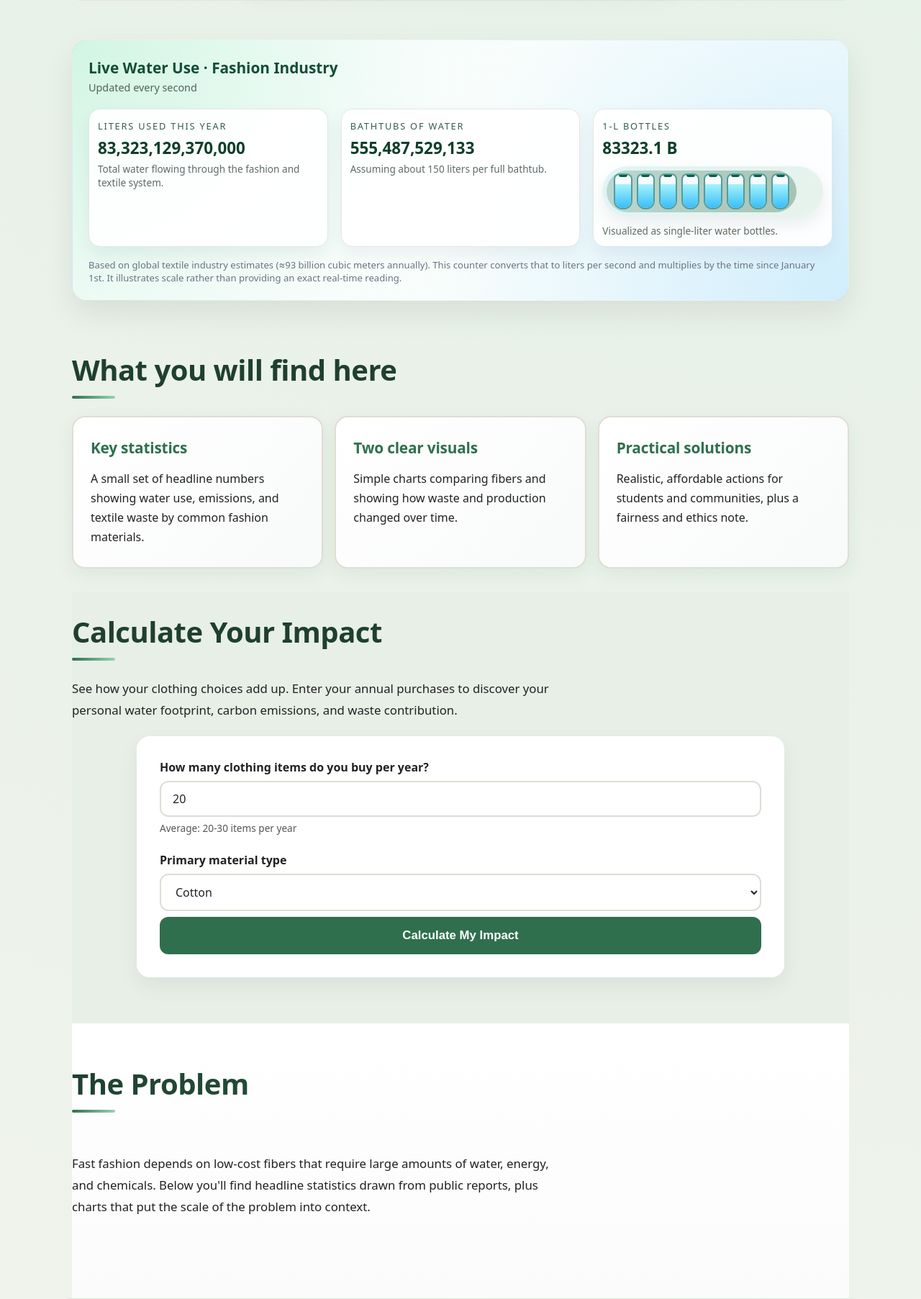
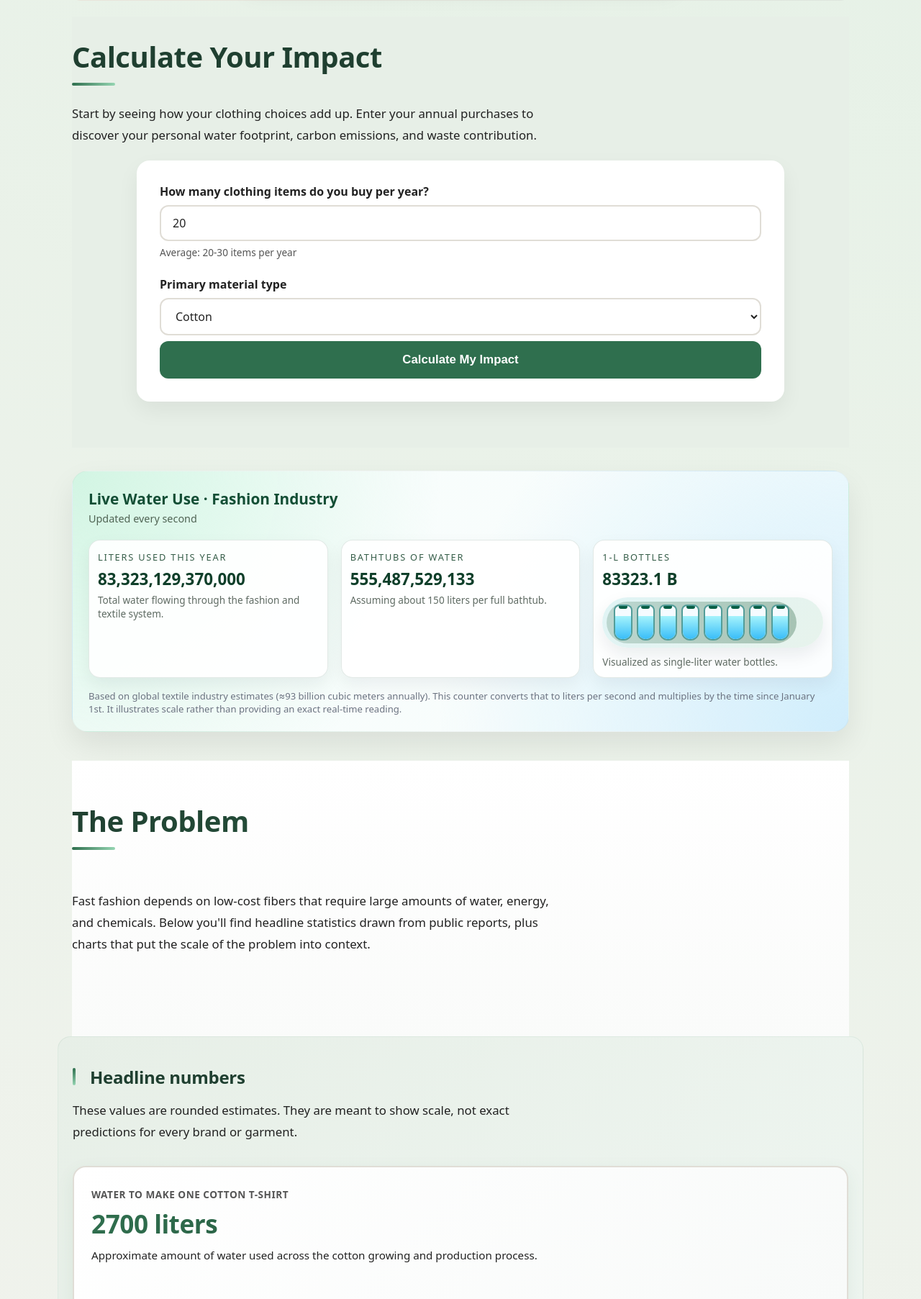
Before and after one commit to CheekonMTN/fastfashion-site, a Django app: page / in a window 1280 px wide. Shown: the part 1465-3270 px from the top of the page at 72% size. Run offline with Django 5.2, Linux system fonts and the light colour scheme; data comes from the database, SQL or seed files in the repository.

Commit message:
Reorganized home.html
Reorganized home.html to make the homepage flow better

```diff
--- a/impact/static/impact/styles.css
+++ b/impact/static/impact/styles.css
@@ -192,7 +192,9 @@ body {
 
 /* Button pill styles */
 .btn.pill {
-    display: inline-block;
+    display: flex;
+    align-items: center;
+    justify-content: center;
     padding: 24px 48px;
     background-color: #ffffff;
     color: var(--accent);
@@ -203,6 +205,9 @@ body {
     transition: all 0.2s ease;
     border: none;
     cursor: pointer;
+    width: 280px;
+    text-align: center;
+    box-sizing: border-box;
 }
 
 .btn.pill:hover {
--- a/impact/templates/impact/home.html
+++ b/impact/templates/impact/home.html
@@ -35,11 +35,11 @@
             </div>
 
             <div class="hero-buttons">
+                <a href="#calculator" class="btn pill">
+                    Calculate Your Impact
+                </a>
                 <a href="#problem" class="btn pill">
                     Explore the data
-                </a>
-                <a href="#solutions" class="btn pill">
-                    What you can do
                 </a>
             </div>
         </div>
@@ -56,6 +56,70 @@
         </p>
         <div class="strip-image">
             <img src="{% static 'impact/imgs/clothes-on-rack.jpg' %}" alt="Clothing on rack representing fast fashion production" class="strip-img">
+        </div>
+    </div>
+</section>
+
+<!-- PERSONAL IMPACT CALCULATOR -->
+<section id="calculator" class="section section-calculator section-anchor-offset">
+    <div class="section-inner">
+        <h2 class="section-heading">Calculate Your Impact</h2>
+        <p class="section-text">
+            Start by seeing how your clothing choices add up. Enter your annual purchases to discover your personal
+            water footprint, carbon emissions, and waste contribution.
+        </p>
+
+        <div class="calculator-container">
+            <div class="calculator-inputs">
+                <div class="calc-input-group">
+                    <label for="items-per-year">How many clothing items do you buy per year?</label>
+                    <input type="number" id="items-per-year" min="0" max="500" value="20" step="1">
+                    <span class="calc-hint">Average: 20-30 items per year</span>
+                </div>
+
+                <div class="calc-input-group">
+                    <label for="material-type">Primary material type</label>
+                    <select id="material-type">
+                        <option value="cotton">Cotton</option>
+                        <option value="polyester">Polyester</option>
+                        <option value="viscose">Viscose</option>
+                        <option value="mixed">Mixed (average)</option>
+                    </select>
+                </div>
+
+                <button id="calculate-btn" class="btn-calculate">Calculate My Impact</button>
+            </div>
+
+            <div id="calculator-results" class="calculator-results" style="display: none;">
+                <h3 class="results-title">Your Annual Impact</h3>
+
+                <div class="results-grid">
+                    <div class="result-card">
+                        <div class="result-icon">💧</div>
+                        <div class="result-value" id="water-result">0</div>
+                        <div class="result-label">Liters of water</div>
+                        <div class="result-comparison" id="water-comparison"></div>
+                    </div>
+
+                    <div class="result-card">
+                        <div class="result-icon">🌍</div>
+                        <div class="result-value" id="co2-result">0</div>
+                        <div class="result-label">kg CO₂ emissions</div>
+                        <div class="result-comparison" id="co2-comparison"></div>
+                    </div>
+
+                    <div class="result-card">
+                        <div class="result-icon">🗑️</div>
+                        <div class="result-value" id="waste-result">0</div>
+                        <div class="result-label">kg textile waste</div>
+                        <div class="result-comparison" id="waste-comparison"></div>
+                    </div>
+                </div>
+
+                <div class="results-tip">
+                    <p><strong>💡 Tip:</strong> Extending the life of your clothes by just 9 months can reduce your environmental impact by 20-30%.</p>
+                </div>
+            </div>
         </div>
     </div>
 </section>
@@ -116,103 +180,6 @@
             This counter converts that to liters per second and multiplies by the time since
             January 1st. It illustrates scale rather than providing an exact real-time reading.
         </p>
-    </div>
-</section>
-
-<!-- INFO CARDS -->
-<section class="section">
-    <div class="section-inner">
-        <h2 class="section-heading">What you will find here</h2>
-
-        <div class="card-grid three">
-            <div class="info-card">
-                <h3>Key statistics</h3>
-                <p>
-                    A small set of headline numbers showing water use, emissions, and textile waste
-                    by common fashion materials.
-                </p>
-            </div>
-
-            <div class="info-card">
-                <h3>Two clear visuals</h3>
-                <p>
-                    Simple charts comparing fibers and showing how waste and production changed
-                    over time.
-                </p>
-            </div>
-
-            <div class="info-card">
-                <h3>Practical solutions</h3>
-                <p>
-                    Realistic, affordable actions for students and communities, plus a fairness
-                    and ethics note.
-                </p>
-            </div>
-        </div>
-    </div>
-</section>
-
-<!-- PERSONAL IMPACT CALCULATOR -->
-<section id="calculator" class="section section-calculator section-anchor-offset">
-    <div class="section-inner">
-        <h2 class="section-heading">Calculate Your Impact</h2>
-        <p class="section-text">
-            See how your clothing choices add up. Enter your annual purchases to discover your personal
-            water footprint, carbon emissions, and waste contribution.
-        </p>
-
-        <div class="calculator-container">
-            <div class="calculator-inputs">
-                <div class="calc-input-group">
-                    <label for="items-per-year">How many clothing items do you buy per year?</label>
-                    <input type="number" id="items-per-year" min="0" max="500" value="20" step="1">
-                    <span class="calc-hint">Average: 20-30 items per year</span>
-                </div>
-
-                <div class="calc-input-group">
-                    <label for="material-type">Primary material type</label>
-                    <select id="material-type">
-                        <option value="cotton">Cotton</option>
-                        <option value="polyester">Polyester</option>
-                        <option value="viscose">Viscose</option>
-                        <option value="mixed">Mixed (average)</option>
-                    </select>
-                </div>
-
-                <button id="calculate-btn" class="btn-calculate">Calculate My Impact</button>
-            </div>
-
-            <div id="calculator-results" class="calculator-results" style="display: none;">
-                <h3 class="results-title">Your Annual Impact</h3>
-
-                <div class="results-grid">
-                    <div class="result-card">
-                        <div class="result-icon">💧</div>
-                        <div class="result-value" id="water-result">0</div>
-                        <div class="result-label">Liters of water</div>
-                        <div class="result-comparison" id="water-comparison"></div>
-                    </div>
-
-                    <div class="result-card">
-                        <div class="result-icon">🌍</div>
-                        <div class="result-value" id="co2-result">0</div>
-                        <div class="result-label">kg CO₂ emissions</div>
-                        <div class="result-comparison" id="co2-comparison"></div>
-                    </div>
-
-                    <div class="result-card">
-                        <div class="result-icon">🗑️</div>
-                        <div class="result-value" id="waste-result">0</div>
-                        <div class="result-label">kg textile waste</div>
-                        <div class="result-comparison" id="waste-comparison"></div>
-                    </div>
-                </div>
-
-                <div class="results-tip">
-                    <p><strong>💡 Tip:</strong> Extending the life of your clothes by just 9 months can reduce your environmental impact by 20-30%.</p>
-                </div>
-            </div>
-        </div>
     </div>
 </section>
 
```
